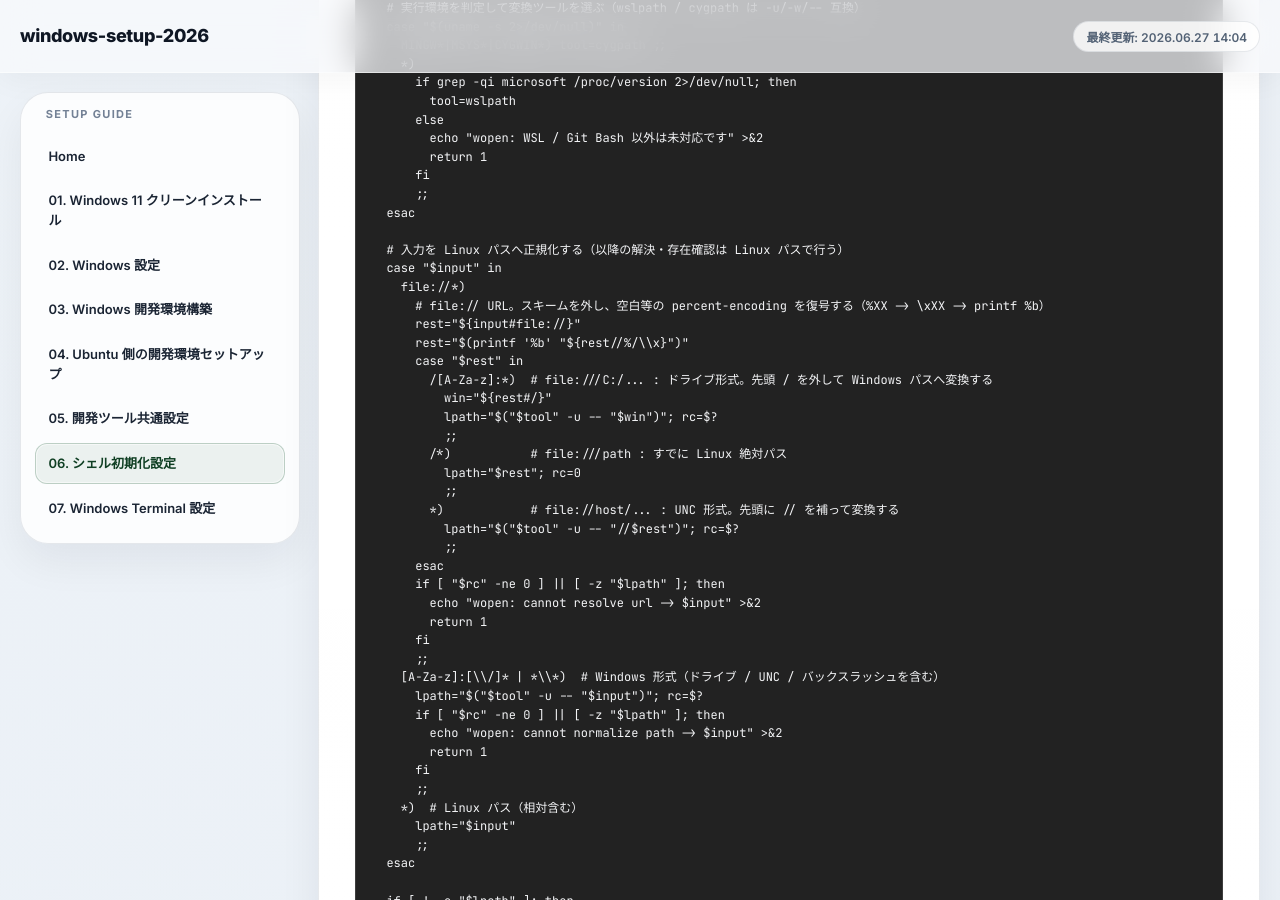
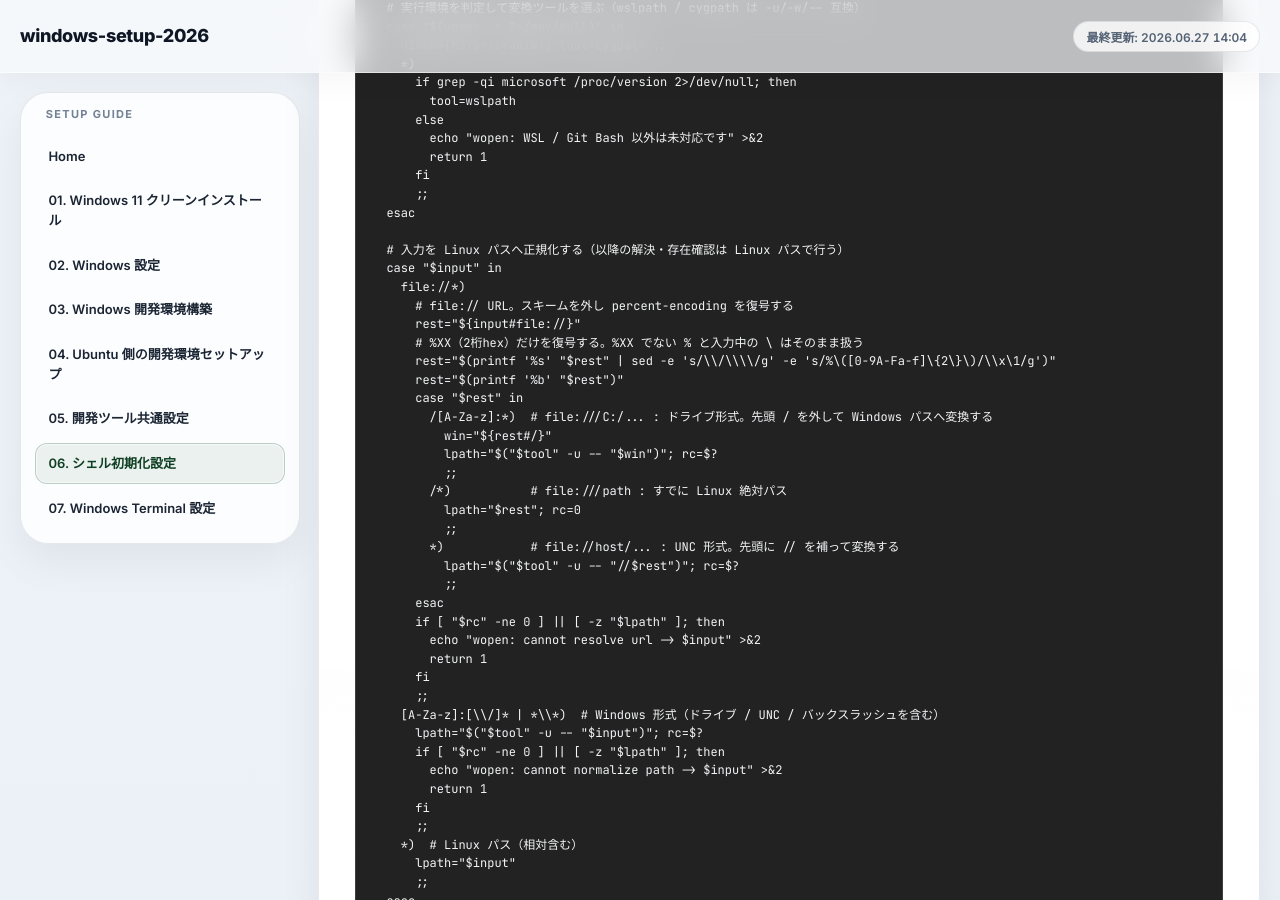
Before and after one commit to koumatsumoto/windows-setup-2026, a Jekyll site: the page built from docs/06-SHELL-CONFIG.md, in a window 1280 px wide and 900 px high, scrolled down 4082 px. Built offline with Jekyll 4.4.1, drawn with Linux system fonts in a browser that asks for light colours; some of the changed text lies outside the part shown.

Commit message:
docs(shell-config): wopen の percent-decode を %XX のみに厳密化する
wopen の file:// 復号は全ての % を printf '%b' の \x として解釈していたため、
ファイル名に % を含む URL（例: file:///C:/100%done.txt）や入力中の
バックスラッシュを誤って別バイトへ展開していた。2桁 hex の %XX だけを
復号し、それ以外の % と \ はそのまま扱うよう改める。

あわせて、file:// のホスト部が UNC（\\host\...）として解決される性質から、
信頼できない外部ホストの file:// URL を開くと Windows がそのホストへ接続・
認証を試みうる点を注意事項に明記する。

```diff
--- a/docs/06-SHELL-CONFIG.md
+++ b/docs/06-SHELL-CONFIG.md
@@ -210,9 +210,11 @@ wopen() {
   # 入力を Linux パスへ正規化する（以降の解決・存在確認は Linux パスで行う）
   case "$input" in
     file://*)
-      # file:// URL。スキームを外し、空白等の percent-encoding を復号する（%XX -> \xXX -> printf %b）
+      # file:// URL。スキームを外し percent-encoding を復号する
       rest="${input#file://}"
-      rest="$(printf '%b' "${rest//%/\\x}")"
+      # %XX（2桁hex）だけを復号する。%XX でない % と入力中の \ はそのまま扱う
+      rest="$(printf '%s' "$rest" | sed -e 's/\\/\\\\/g' -e 's/%\([0-9A-Fa-f]\{2\}\)/\\x\1/g')"
+      rest="$(printf '%b' "$rest")"
       case "$rest" in
         /[A-Za-z]:*)  # file:///C:/... : ドライブ形式。先頭 / を外して Windows パスへ変換する
           win="${rest#/}"
@@ -312,5 +314,6 @@ BASHRC
 - 常に Explorer で開く。ファイルを渡すと、そのファイルを含むフォルダを開いてファイルを選択表示し、ディレクトリを渡すとそのフォルダを開く。`open` と異なりブラウザは起動しない（`.html` も Explorer で選択表示する）
 - ファイル共有のため「対象の場所をエクスプローラで開く」用途に使う
 - `open` と同じ Linux 形式・Windows 形式のパスに加え、`file://` URL を受け付ける。ブラウザのアドレスバーに出る `file://wsl.localhost/<distro>/...`（WSL）や `file:///C:/...`（Windows）をそのまま渡せる
-- `file://` URL の空白等は percent-encoding（`%20` など）で渡されるため、内部で復号してから解決する
+- `file://` URL の空白等は percent-encoding（`%20` など）で渡されるため、`%XX`（2桁 hex）形式を内部で復号してから解決する
+- 信頼できないホストの `file://` URL（`file://<外部ホスト>/...`）は開かない。ホスト部が UNC（`\\host\...`）として解決され、Windows がそのホストへ接続・認証（資格情報の送出）を試みうる
 - WSL / Git Bash 以外の環境では、`wopen` 実行時に「未対応」と表示して何もしない
```
